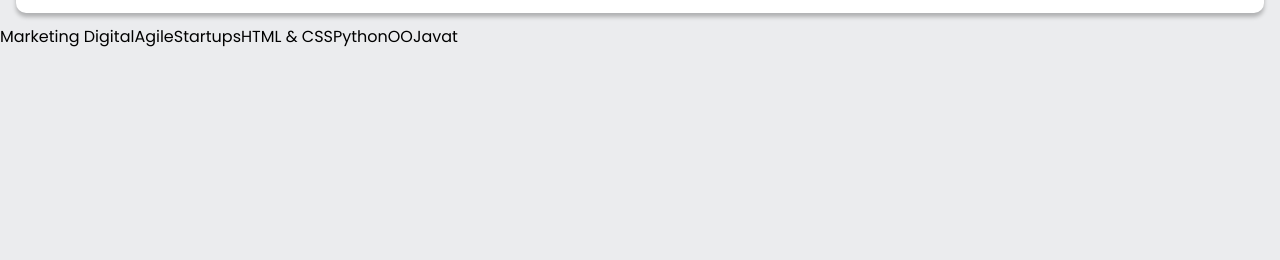
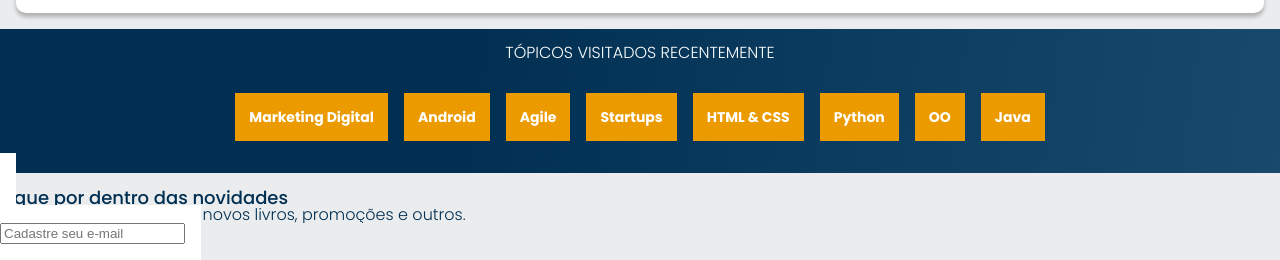
Before and after one commit to Erickgomes08/Alura_Books, a plain HTML site: page index.html in a window 1280 px wide. Shown: the part 2290-2550 px from the top of the page. Before the commit the page ends 2338 px from the top, so only its background shows below. Drawn offline with nearby package versions, Linux system fonts and the light colour scheme.

Commit message:
Finalizado section dos tópicos e começando section de contatos

```diff
--- /dev/null
+++ b/css/contato.css
@@ -0,0 +1,21 @@
+.contato{
+    background-color: var(--branco) ;
+    padding: 1em;
+}
+
+.contato__titulo,
+.contato__texto {
+    background: var(--azul-degrade);
+    -webkit-background-clip: text;
+    -webkit-text-fill-color: transparent;
+    background-clip: text;
+}
+
+.contato__titulo {
+    font-size: 18px;
+    font-weight: 500;
+}
+
+.contato__texto {
+    font-weight: 300;
+}
--- a/css/style.css
+++ b/css/style.css
@@ -1,6 +1,8 @@
 @import url(/css/header.css);
 @import url(/css/banner.css);
 @import url(/css/carrosel.css);
+@import url(/css/topicos.css);
+@import url(/css/contato.css);
 
 @import url('https://fonts.googleapis.com/css2?family=Poppins:ital,wght@0,100;0,200;0,300;0,400;0,500;0,600;0,700;0,800;0,900;1,100;1,200;1,300;1,400;1,500;1,600;1,700;1,800;1,900&display=swap');
 
--- /dev/null
+++ b/css/topicos.css
@@ -0,0 +1,30 @@
+.topicos{
+    background: var(--azul-degrade);
+    text-align: center;
+    padding: 1em 0;
+}
+
+.topicos__titulo{
+    color: var(--branco);
+    font-weight: 300;
+    margin-bottom: 1em;
+}
+
+.topicos__lista{
+    display: flex;
+    flex-wrap: wrap;
+    justify-content: center;
+}
+
+.topicos__item{
+    margin: 2em 0.5em;
+}
+
+.topicos__link {
+    color: var(--branco);
+    padding: 1em;
+    background-color: var(--laranja);
+    text-decoration: none;
+    font-size: 14px;
+    font-weight: 700;
+}
--- a/index.html
+++ b/index.html
@@ -162,10 +162,44 @@
     </section>
 
     <section class="topicos">
-        <ul class="topico__lista">
-            <li class="topicos__item"><a href="Android" class="topicos__link"></a>Marketing Digital<a href="" class="topicos__link"></a>Agile<a href="" class="topicos__link"></a>Startups<a href="" class="topicos__link"></a>HTML & CSS<a href="" class="topicos__link"></a>Python<a href="" class="topicos__link"></a>OO<a href="" class="topicos__link"></a>Javat<a href="" class="topicos__link"></a></li>
+        <h2 class="topicos__titulo">TÓPICOS VISITADOS RECENTEMENTE</h2>
+        <ul class="topicos__lista">
+            <li class="topicos__item">
+                <a href="#" class="topicos__link"> Marketing Digital</a>
+            </li>
+            <li class="topicos__item">
+                <a href="#" class="topicos__link">Android</a>
+            </li>
+             <li class="topicos__item">
+                <a href="#" class="topicos__link">Agile</a>
+            </li>
+            <li class="topicos__item">
+                <a href="#" class="topicos__link">Startups</a>
+            </li>
+            <li class="topicos__item">
+                <a href="#" class="topicos__link">HTML & CSS</a>
+            </li>
+            <li class="topicos__item">
+                <a href="#" class="topicos__link">Python</a>
+            </li>
+            <li class="topicos__item">
+                <a href="#" class="topicos__link">OO</a>
+            </li>
+            <li class="topicos__item">
+                <a href="#" class="topicos__link">Java</a>
+            </li>
         </ul>
     </section>
+
+    <scetion class="contato">
+        <h2 class="contato__titulo">
+            Fique por dentro das novidades
+        </h2>
+        <p class="contato__texto">
+            Atualizações de e-books, novos livros, promoções e outros.
+        </p>
+        <input type="email" placeholder="Cadastre seu e-mail" class="contato__email" >
+    </scetion>
 
     <script src="https://cdn.jsdelivr.net/npm/swiper@11/swiper-bundle.min.js"></script>
     <script>
```
